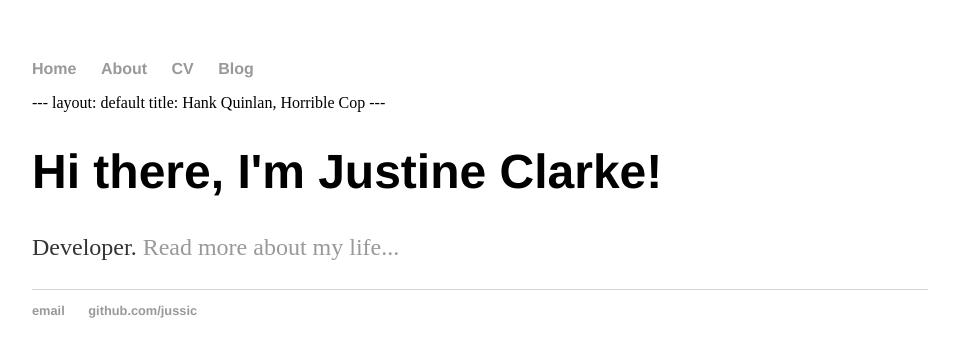
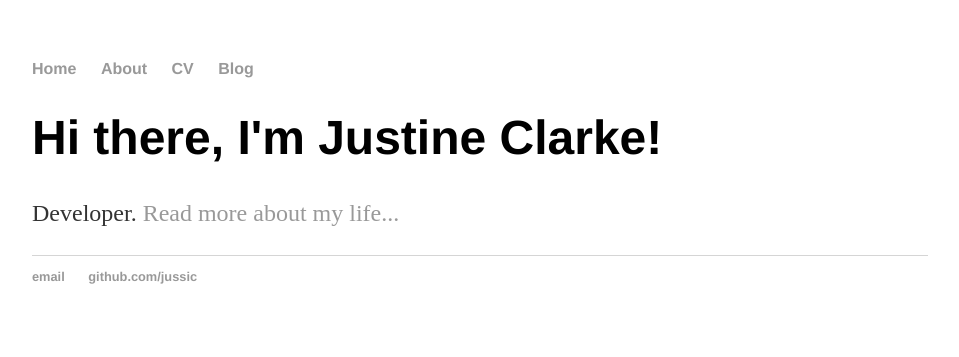
Before and after one commit to Jussic/jussic.github.io, a Jekyll site: the page index.html, which Jekyll copies as it is, in a window 1280 px wide. Shown: the top 357 px of the page, without its empty margins (160-1119 px from the left). Built offline with Jekyll 4.4.1, drawn with Linux system fonts in a browser that asks for light colours.

Commit message:
Update index.html

```diff
--- a/index.html
+++ b/index.html
@@ -15,10 +15,6 @@
     		</ul>
 		</nav>
 		<div class="container">
-		---
-layout: default
-title: Hank Quinlan, Horrible Cop
----
 		<div class="blurb">
 	<h1>Hi there, I'm Justine Clarke!</h1>
 	<p> Developer. <a href="/about">Read more about my life...</a></p>
```
